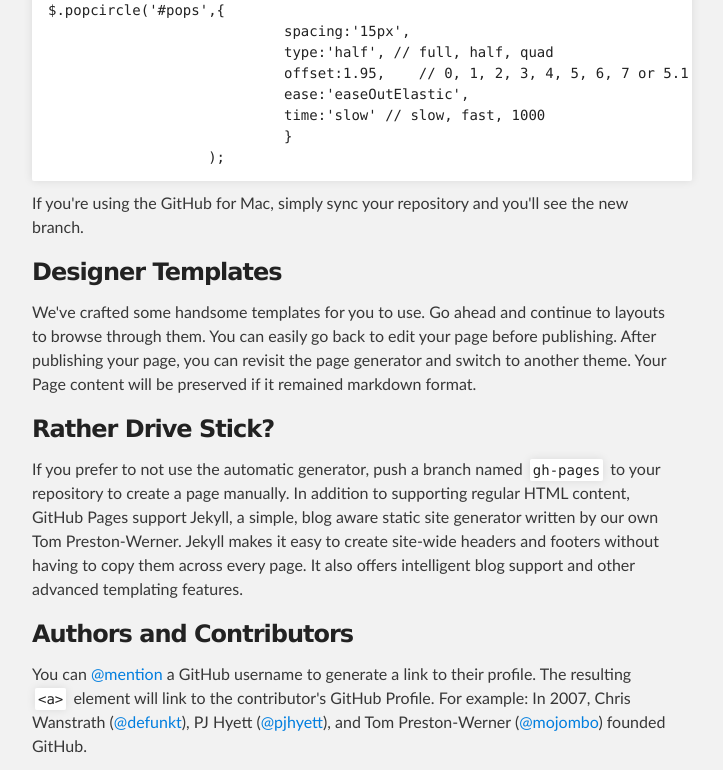
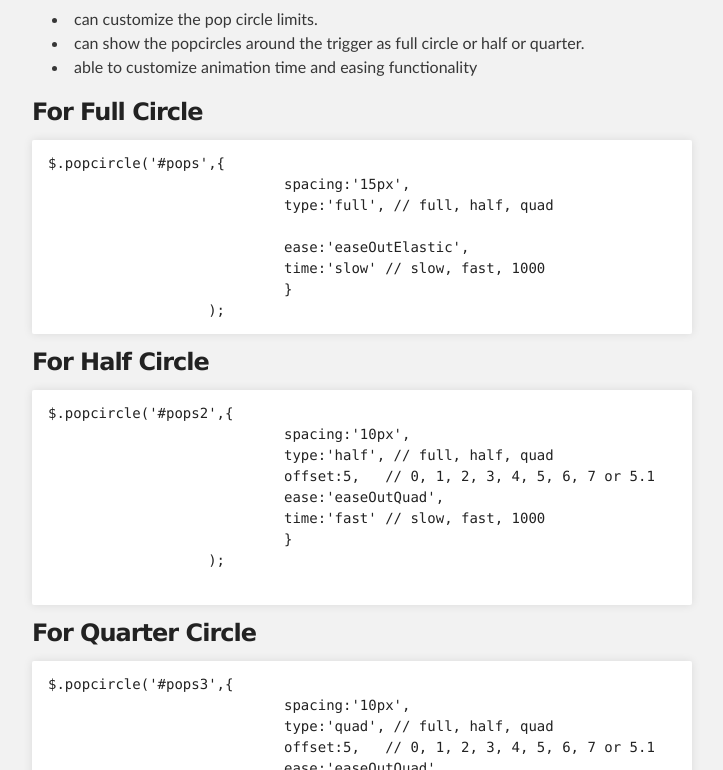
Before and after one commit to dineshhv/popcircle, a plain HTML site: page index.html in a window 1280 px wide. Shown: the part 394-1164 px from the top of the page, without its empty margins (288-1011 px from the left). Drawn offline with Linux system fonts and the light colour scheme.

```diff
--- a/index.html
+++ b/index.html
@@ -31,37 +31,53 @@
     <!-- MAIN CONTENT -->
     <div id="main_content_wrap" class="outer">
       <section id="main_content" class="inner">
-        <h3>Welcome to GitHub Pages.</h3>
+        <h3>PopCircle.</h3>
 
-<p>This automatic page generator is the easiest way to create beautiful pages for all of your projects. Author your page content here using GitHub Flavored Markdown, select a template crafted by a designer, and publish. After your page is generated, you can check out the new branch:</p>
+<p>Popcircle is a jQuery plugin for customize image gallery, it has the functionality to turn the html image elements into a pop circle.</p>
+
+<h2>features</h2>
+
+<ul>
+<li>can customize the pop circle limits.</li>
+<li>can show the popcircles around the trigger as full circle or half or quarter.</li>
+<li>able to customize animation time and easing functionality</li>
+</ul><h3>For Full Circle</h3>
 
 <pre><code>$.popcircle('#pops',{
                             spacing:'15px',
-                            type:'half', // full, half, quad
-                            offset:1.95,    // 0, 1, 2, 3, 4, 5, 6, 7 or 5.1
+                            type:'full', // full, half, quad
+
                             ease:'easeOutElastic',
                             time:'slow' // slow, fast, 1000
                             }
                    );
 </code></pre>
 
-<p>If you're using the GitHub for Mac, simply sync your repository and you'll see the new branch.</p>
+<h3>For Half Circle</h3>
 
-<h3>Designer Templates</h3>
+<pre><code>$.popcircle('#pops2',{
+                            spacing:'10px',
+                            type:'half', // full, half, quad
+                            offset:5,   // 0, 1, 2, 3, 4, 5, 6, 7 or 5.1
+                            ease:'easeOutQuad',
+                            time:'fast' // slow, fast, 1000
+                            }
+                   );
 
-<p>We've crafted some handsome templates for you to use. Go ahead and continue to layouts to browse through them. You can easily go back to edit your page before publishing. After publishing your page, you can revisit the page generator and switch to another theme. Your Page content will be preserved if it remained markdown format.</p>
+</code></pre>
 
-<h3>Rather Drive Stick?</h3>
+<h3>For Quarter Circle</h3>
 
-<p>If you prefer to not use the automatic generator, push a branch named <code>gh-pages</code> to your repository to create a page manually. In addition to supporting regular HTML content, GitHub Pages support Jekyll, a simple, blog aware static site generator written by our own Tom Preston-Werner. Jekyll makes it easy to create site-wide headers and footers without having to copy them across every page. It also offers intelligent blog support and other advanced templating features.</p>
+<pre><code>$.popcircle('#pops3',{
+                            spacing:'10px',
+                            type:'quad', // full, half, quad
+                            offset:5,   // 0, 1, 2, 3, 4, 5, 6, 7 or 5.1
+                            ease:'easeOutQuad',
+                            time:'fast' // slow, fast, 1000
+                            }
+                   );
 
-<h3>Authors and Contributors</h3>
-
-<p>You can <a href="https://github.com/blog/821" class="user-mention">@mention</a> a GitHub username to generate a link to their profile. The resulting <code>&lt;a&gt;</code> element will link to the contributor's GitHub Profile. For example: In 2007, Chris Wanstrath (<a href="https://github.com/defunkt" class="user-mention">@defunkt</a>), PJ Hyett (<a href="https://github.com/pjhyett" class="user-mention">@pjhyett</a>), and Tom Preston-Werner (<a href="https://github.com/mojombo" class="user-mention">@mojombo</a>) founded GitHub.</p>
-
-<h3>Support or Contact</h3>
-
-<p>Having trouble with Pages? Check out the documentation at <a href="http://help.github.com/pages">http://help.github.com/pages</a> or contact <a href="mailto:support@github.com">support@github.com</a> and we’ll help you sort it out.</p>
+</code></pre>
       </section>
     </div>
 
```
Also changed, not shown: params.json (+1 -1 lines).
